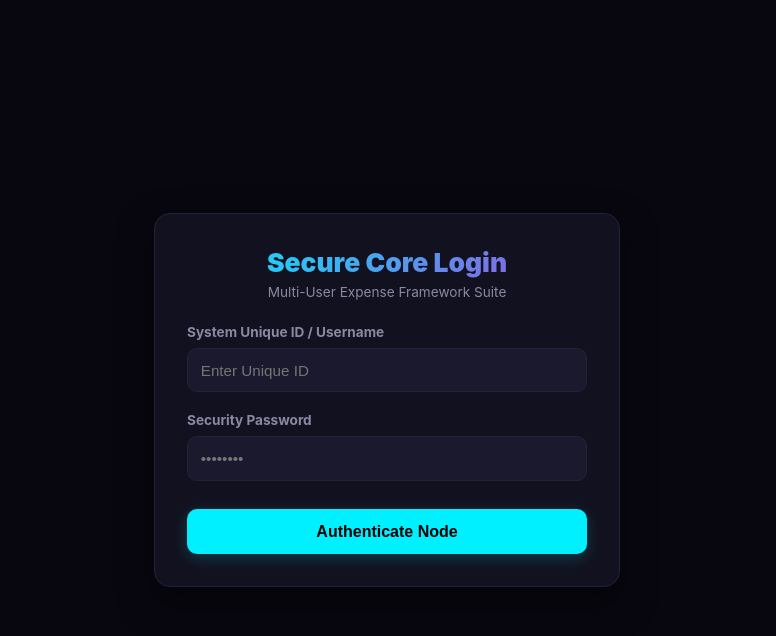
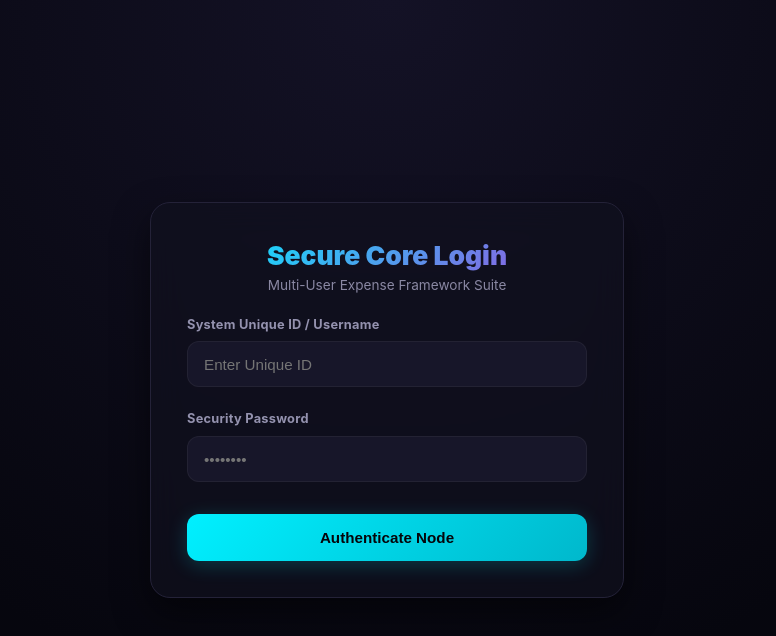
Before and after one commit to hariharan-n1217/daily-expense-analysis, a React (Vite) app: page / in a window 1280 px wide. Shown: the top 636 px of the page, without its empty margins (253-1029 px from the left). Built offline with nearby package versions, Linux system fonts and the light colour scheme.

Commit message:
design: implemented high-fidelity glassmorphism and animation suites

```diff
--- a/src/index.css
+++ b/src/index.css
@@ -1,19 +1,37 @@
-/* CYBERPUNK GLOBAL RESET SUITE */
+
 
 :root {
-  --bg-main: #080710;       /* Cyberpunk deep midnight */
-  --bg-card: #12111f;       /* Premium neon card containers */
-  --border-neon: #ff007f;   /* Hot pink structural neon lines */
-  --border-subtle: #242238; /* Tech container dividers */
+  --bg-main: #06060e;
+  --bg-card: rgba(18, 17, 31, 0.65);
+  --bg-input: rgba(27, 25, 46, 0.8);
+  --border-neon: rgba(0, 240, 255, 0.25);
+  --border-subtle: rgba(255, 255, 255, 0.05);
 
-  --brand: #00f0ff;         /* Electric Cyan / Cyber Blue */
-  --brand-hover: #00b8cc;
-  --emerald: #39ff14;       /* Neon Lime Green for Inflow/Credit */
-  --rose: #ff003c;          /* Cyber Crimson Red for Outflow/Debit */
+  --brand: #00f0ff;
+  --brand-glow: rgba(0, 240, 255, 0.35);
+  --purple-glow: rgba(157, 78, 221, 0.4);
+  --emerald: #39ff14;
+  --rose: #ff0055;
 
-  --text-primary: #ffffff;  /* Stark clean white text */
-  --text-secondary: #8a88a3;/* Muted holographic slate text */
-  --bg-input: #1b192e;      /* Deep terminal field inputs */
+  --text-primary: #ffffff;
+  --text-secondary: #9492af;
+}
+
+
+@keyframes fadeInUp {
+  from {
+    opacity: 0;
+    transform: translateY(15px);
+  }
+  to {
+    opacity: 1;
+    transform: translateY(0);
+  }
+}
+
+@keyframes pulseGlow {
+  0%, 100% { box-shadow: 0 0 15px rgba(0, 240, 255, 0.15); }
+  50% { box-shadow: 0 0 25px rgba(0, 240, 255, 0.3); }
 }
 
 html, body {
@@ -21,52 +39,52 @@ html, body {
   padding: 0;
   width: 100%;
   height: 100%;
-  background-color: var(--bg-main) !important; /* Force black theme */
+  background-color: var(--bg-main) !important;
   color: var(--text-primary) !important;
   font-family: 'Inter', system-ui, -apple-system, sans-serif;
   -webkit-font-smoothing: antialiased;
+  overflow-x: hidden;
 }
 
-#root {
+#root, .app-layout {
   min-height: 100vh;
   display: flex;
   flex-direction: column;
-  background-color: var(--bg-main);
+  background: radial-gradient(circle at 50% 0%, #141226 0%, var(--bg-main) 70%);
 }
 
-.app-layout {
-  display: flex;
-  flex-direction: column;
-  min-height: 100vh;
-  background-color: var(--bg-main);
-}
 
-/* RESPONSIVE NAVIGATION HEADER */
 .app-header {
   display: flex;
   flex-direction: row;
   justify-content: space-between;
   align-items: center;
   padding: 1.25rem 2rem;
-  background: var(--bg-card);
-  border-bottom: 2px solid var(--border-subtle);
-  box-shadow: 0 4px 30px rgba(0, 0, 0, 0.4);
+  background: rgba(10, 9, 20, 0.75);
+  backdrop-filter: blur(12px);
+  -webkit-backdrop-filter: blur(12px);
+  border-bottom: 1px solid var(--border-subtle);
+  box-shadow: 0 4px 30px rgba(0, 0, 0, 0.5);
+  position: sticky;
+  top: 0;
+  z-index: 100;
 }
 
 .header-title-block h1 {
   margin: 0;
-  font-size: 1.5rem;
+  font-size: 1.45rem;
   font-weight: 900;
   letter-spacing: -0.03em;
-  background: linear-gradient(135deg, var(--brand), #9d4edd);
+  background: linear-gradient(135deg, var(--brand) 30%, #9d4edd 100%);
   -webkit-background-clip: text;
   -webkit-text-fill-color: transparent;
 }
 
 .header-title-block p {
   margin: 4px 0 0;
-  font-size: 0.85rem;
+  font-size: 0.8rem;
   color: var(--text-secondary);
+  font-weight: 500;
 }
 
 .header-navigation {
@@ -75,114 +93,105 @@ html, body {
 }
 
 .nav-btn {
-  background-color: var(--bg-input);
+  background-color: rgba(255, 255, 255, 0.03);
   color: var(--text-secondary);
   border: 1px solid var(--border-subtle);
   padding: 0.6rem 1.2rem;
   border-radius: 8px;
   cursor: pointer;
   font-weight: 700;
-  font-size: 0.9rem;
-  transition: all 0.25s ease;
+  font-size: 0.85rem;
+  transition: all 0.3s cubic-bezier(0.25, 0.8, 0.25, 1);
 }
 
 .nav-btn.active {
-  background-color: transparent;
+  background: rgba(0, 240, 255, 0.06);
   color: var(--brand);
-  border: 2px solid var(--brand);
-  box-shadow: 0 0 15px rgba(0, 240, 255, 0.3);
+  border: 1px solid var(--brand);
+  box-shadow: 0 0 15px var(--brand-glow);
 }
 
 .nav-btn:hover {
   border-color: var(--brand);
   color: var(--text-primary);
+  background: rgba(255, 255, 255, 0.05);
 }
 
-/* SCREEN SYSTEM RESPONSIVE SPACING */
+
 .page-padding {
-  padding: 2rem;
+  padding: 2.5rem 2rem;
+  animation: fadeInUp 0.6s cubic-bezier(0.16, 1, 0.3, 1) both;
 }
 
 .stats-grid {
   display: grid;
   grid-template-columns: repeat(auto-fit, minmax(240px, 1fr));
-  gap: 1.5rem;
-  margin-bottom: 2rem;
+  gap: 1.75rem;
+  margin-bottom: 2.5rem;
+}
+
+
+.stat-card, .panel-card {
+  background: var(--bg-card);
+  backdrop-filter: blur(16px);
+  -webkit-backdrop-filter: blur(16px);
+  border: 1px solid var(--border-subtle);
+  border-top: 1px solid rgba(255, 255, 255, 0.1);
+  box-shadow: 0 8px 32px 0 rgba(0, 0, 0, 0.3);
+  transition: all 0.4s cubic-bezier(0.16, 1, 0.3, 1);
+}
+
+.panel-card {
+  padding: 2.25rem;
+  border-radius: 20px;
 }
 
 .stat-card {
-  background: var(--bg-card);
-  padding: 1.5rem;
+  padding: 1.5rem 1.75rem;
   border-radius: 16px;
-  border: 1px solid var(--border-subtle);
-  box-shadow: 0 10px 25px rgba(0, 0, 0, 0.3);
-  position: relative;
-  overflow: hidden;
 }
 
-.stat-card::before {
-  content: '';
-  position: absolute;
-  top: 0;
-  left: 0;
-  width: 100%;
-  height: 3px;
-  background: var(--border-subtle);
+.stat-card:hover, .panel-card:hover {
+  transform: translateY(-4px);
+  border-color: rgba(0, 240, 255, 0.2);
+  box-shadow: 0 12px 40px 0 rgba(0, 0, 0, 0.4);
 }
-
-.stat-card:nth-child(1)::before { background: var(--brand); }
-.stat-card:nth-child(2)::before { background: var(--emerald); }
-.stat-card:nth-child(3)::before { background: var(--rose); }
 
 .stat-label {
   color: var(--text-secondary);
-  font-size: 0.8rem;
-  font-weight: 800;
+  font-size: 0.75rem;
+  font-weight: 700;
   text-transform: uppercase;
-  letter-spacing: 0.08em;
+  letter-spacing: 0.09em;
 }
 
 .stat-value {
-  font-size: 2rem;
+  font-size: 2.1rem;
   font-weight: 900;
-  margin-top: 0.6rem;
+  margin-top: 0.5rem;
   letter-spacing: -0.02em;
 }
 
-.stat-value.positive {
-  color: var(--emerald);
-  text-shadow: 0 0 15px rgba(57, 255, 20, 0.25);
-}
-.stat-value.negative {
-  color: var(--rose);
-  text-shadow: 0 0 15px rgba(255, 0, 60, 0.25);
-}
+.stat-value.positive { color: var(--emerald); text-shadow: 0 0 15px rgba(57, 255, 20, 0.2); }
+.stat-value.negative { color: var(--rose); text-shadow: 0 0 15px rgba(255, 0, 85, 0.2); }
 
-/* CONTENT GRID ARCHITECTURE */
+
 .main-content-grid {
   display: grid;
-  grid-template-columns: 1fr 1fr;
-  gap: 2rem;
+  grid-template-columns: 1.1fr 0.9fr;
+  gap: 2.5rem;
   align-items: start;
 }
 
 .secondary-column-stack {
   display: flex;
   flex-direction: column;
-  gap: 2rem;
-}
-
-.panel-card {
-  background: var(--bg-card);
-  padding: 2rem;
-  border-radius: 16px;
-  border: 1px solid var(--border-subtle);
-  box-shadow: 0 10px 25px rgba(0, 0, 0, 0.2);
+  gap: 2.5rem;
 }
 
 .panel-title {
-  margin: 0 0 1.5rem;
-  font-size: 1.3rem;
+  margin: 0 0 1.75rem;
+  font-size: 1.25rem;
   color: var(--text-primary);
   font-weight: 800;
   letter-spacing: -0.01em;
@@ -192,127 +201,172 @@ html, body {
   display: flex;
   justify-content: space-between;
   align-items: center;
-  gap: 10px;
 }
 
-/* FORM ELEMENT INTERFACES */
-.form-stack {
-  display: flex;
-  flex-direction: column;
-  gap: 1.25rem;
-}
 
-.input-field {
-  display: flex;
-  flex-direction: column;
-  gap: 0.5rem;
-}
-
-.input-field label {
-  font-size: 0.85rem;
-  font-weight: 700;
-  color: var(--text-secondary);
-}
+.form-stack { display: flex; flex-direction: column; gap: 1.5rem; }
+.input-field { display: flex; flex-direction: column; gap: 0.6rem; }
+.input-field label { font-size: 0.8rem; font-weight: 700; color: var(--text-secondary); letter-spacing: 0.02em; }
 
 .input-field input, .input-field select, .inline-add-form input {
-  padding: 0.8rem;
+  padding: 0.85rem 1rem;
   border: 1px solid var(--border-subtle);
-  border-radius: 10px;
+  border-radius: 12px;
   font-size: 0.95rem;
   background: var(--bg-input);
   color: var(--text-primary);
-  transition: all 0.2s ease;
+  transition: all 0.3s cubic-bezier(0.25, 0.8, 0.25, 1);
 }
 
 .input-field input:focus, .input-field select:focus, .inline-add-form input:focus {
   border-color: var(--brand);
-  box-shadow: 0 0 12px rgba(0, 240, 255, 0.25);
+  background: rgba(27, 25, 46, 0.9);
+  box-shadow: 0 0 15px rgba(0, 240, 255, 0.15);
   outline: none;
 }
 
 .btn-primary {
-  padding: 0.85rem;
-  background: var(--brand);
-  color: #000000;
+  padding: 0.95rem;
+  background: linear-gradient(135deg, var(--brand), #00b8cc);
+  color: #05050a;
   border: none;
-  border-radius: 10px;
-  font-size: 1rem;
+  border-radius: 12px;
+  font-size: 0.95rem;
   font-weight: 800;
   cursor: pointer;
-  box-shadow: 0 4px 15px rgba(0, 240, 255, 0.2);
-  width: 100%;
+  box-shadow: 0 4px 20px rgba(0, 240, 255, 0.2);
+  transition: all 0.3s cubic-bezier(0.25, 0.8, 0.25, 1);
 }
 
 .btn-primary:hover {
-  background-color: var(--brand-hover);
-  box-shadow: 0 4px 20px rgba(0, 240, 255, 0.4);
+  transform: translateY(-2px);
+  box-shadow: 0 6px 25px rgba(0, 240, 255, 0.4);
+  filter: brightness(1.1);
 }
+
 .btn-primary.split-btn-color {
-  background-color: var(--emerald);
-  box-shadow: 0 4px 15px rgba(57, 255, 20, 0.2);
+  background: linear-gradient(135deg, var(--emerald), #2cd40e);
+  box-shadow: 0 4px 20px rgba(57, 255, 20, 0.15);
 }
+
 .btn-primary.split-btn-color:hover {
-  background-color: #2cd40e;
-  box-shadow: 0 4px 20px rgba(57, 255, 20, 0.4);
+  box-shadow: 0 6px 25px rgba(57, 255, 20, 0.35);
 }
-.btn-primary:disabled { background: #1e1b30; color: #4e4a6b; cursor: not-allowed; box-shadow: none; }
 
-/* METRICS & PROGRESS TRACKS */
-.metric-row { margin-bottom: 1.25rem; }
-.metric-labels { display: flex; justify-content: space-between; margin-bottom: 0.5rem; font-size: 0.85rem; }
-.metric-cat-name { font-weight: 700; color: var(--text-primary); }
-.progress-track { height: 10px; background: var(--bg-input); border-radius: 999px; overflow: hidden; border: 1px solid var(--border-subtle); }
-.progress-fill { height: 100%; background: linear-gradient(to right, #9d4edd, var(--brand)); border-radius: 999px; box-shadow: 0 0 10px rgba(0, 240, 255, 0.4); }
+.btn-primary:disabled {
+  background: #1e1b30;
+  color: #4e4a6b;
+  cursor: not-allowed;
+  box-shadow: none;
+  transform: none;
+}
 
-/* TIMELINE AND LOG AUDITING SCROLLER */
-.audit-log-scroller { display: flex; flex-direction: column; gap: 1rem; max-height: 320px; overflow-y: auto; padding-right: 4px; }
-.audit-row-item { display: flex; justify-content: space-between; align-items: center; padding: 0.9rem 1.1rem; background: var(--bg-input); border-radius: 10px; border: 1px solid var(--border-subtle); }
+
+.metric-row { margin-bottom: 1.5rem; }
+.metric-labels { display: flex; justify-content: space-between; margin-bottom: 0.6rem; font-size: 0.85rem; }
+.metric-cat-name { font-weight: 700; color: #def; }
+
+.progress-track {
+  height: 10px;
+  background: rgba(255, 255, 255, 0.03);
+  border-radius: 999px;
+  overflow: hidden;
+  border: 1px solid var(--border-subtle);
+}
+
+.progress-fill {
+  height: 100%;
+  background: linear-gradient(to right, #9d4edd, var(--brand));
+  border-radius: 999px;
+  box-shadow: 0 0 12px rgba(0, 240, 255, 0.3);
+}
+
+
+.audit-log-scroller {
+  display: flex;
+  flex-direction: column;
+  gap: 1rem;
+  max-height: 330px;
+  overflow-y: auto;
+  padding-right: 6px;
+}
+
+.audit-row-item {
+  display: flex;
+  justify-content: space-between;
+  align-items: center;
+  padding: 0.95rem 1.25rem;
+  background: rgba(255, 255, 255, 0.02);
+  border-radius: 12px;
+  border: 1px solid var(--border-subtle);
+  transition: all 0.25s ease;
+}
+
+.audit-row-item:hover {
+  background: rgba(255, 255, 255, 0.04);
+  transform: translateX(2px);
+}
+
 .audit-row-item.income { border-left: 4px solid var(--emerald); }
 .audit-row-item.expense { border-left: 4px solid var(--rose); }
+
 .audit-info-group { display: flex; flex-direction: column; gap: 6px; min-width: 0; }
 .audit-item-text { font-weight: 700; color: var(--text-primary); font-size: 0.95rem; white-space: nowrap; overflow: hidden; text-overflow: ellipsis; }
-.category-badge { font-size: 0.7rem; background: #282545; padding: 3px 8px; border-radius: 5px; color: var(--text-secondary); font-weight: 800; text-transform: uppercase; }
-.audit-action-group { display: flex; align-items: center; gap: 12px; flex-shrink: 0; }
+.category-badge { font-size: 0.65rem; background: rgba(255, 255, 255, 0.06); padding: 3px 8px; border-radius: 6px; color: var(--text-secondary); font-weight: 800; text-transform: uppercase; letter-spacing: 0.04em; width: fit-content; }
+
+.audit-action-group { display: flex; align-items: center; gap: 14px; flex-shrink: 0; }
 .audit-amount { font-weight: 800; font-size: 0.95rem; }
 .audit-amount.income { color: var(--emerald); }
 .audit-amount.expense { color: var(--rose); }
 
-.btn-delete-item { background: none; border: none; color: #585575; font-size: 1.4rem; cursor: pointer; }
+.btn-delete-item { background: none; border: none; color: #4e4c6b; font-size: 1.4rem; cursor: pointer; transition: color 0.2s; }
 .btn-delete-item:hover { color: var(--rose); }
-.btn-reset { background-color: rgba(255, 0, 60, 0.1); color: var(--rose); border: 1px solid rgba(255, 0, 60, 0.3); padding: 0.4rem 0.8rem; border-radius: 6px; cursor: pointer; font-size: 0.8rem; font-weight: 700; }
+
+.btn-reset {
+  background-color: rgba(255, 0, 85, 0.08);
+  color: #ff3b7e;
+  border: 1px solid rgba(255, 0, 85, 0.2);
+  padding: 0.45rem 0.9rem;
+  border-radius: 8px;
+  cursor: pointer;
+  font-size: 0.75rem;
+  font-weight: 700;
+  transition: all 0.2s;
+}
 .btn-reset:hover { background-color: var(--rose); color: white; }
 
-/* BILL SPLITTER COMPONENT SPECIFICS */
 .btn-clear-link { background: none; color: var(--rose); border: none; cursor: pointer; font-size: 0.85rem; font-weight: 700; }
-.inline-add-form { display: flex; gap: 8px; margin-bottom: 1.25rem; }
+.inline-add-form { display: flex; gap: 10px; margin-bottom: 1.5rem; }
 .inline-add-form input { flex: 1; }
-.inline-add-form button { padding: 0.5rem 1rem; background: var(--brand); color: #000000; border: none; border-radius: 8px; font-weight: 800; cursor: pointer; }
-.input-group-label { font-size: 0.85rem; font-weight: 700; color: var(--text-secondary); display: block; margin-bottom: 0.5rem; }
-.badge-flex-wrap { display: flex; flex-wrap: wrap; gap: 8px; }
-.badge-primary, .badge-secondary { padding: 0.4rem 0.8rem; border-radius: 8px; font-size: 0.85rem; font-weight: 700; }
-.badge-primary { background: var(--brand); color: #000000; }
-.badge-secondary { background: #1b192e; color: #b3b0ff; border: 1px solid var(--border-subtle); display: inline-flex; align-items: center; gap: 6px; }
+.inline-add-form button { padding: 0.5rem 1.25rem; background: var(--brand); color: #000; border: none; border-radius: 10px; font-weight: 800; cursor: pointer; }
+
+.input-group-label { font-size: 0.8rem; font-weight: 700; color: var(--text-secondary); display: block; margin-bottom: 0.6rem; }
+.badge-flex-wrap { display: flex; flex-wrap: wrap; gap: 10px; }
+.badge-primary, .badge-secondary { padding: 0.45rem 0.9rem; border-radius: 8px; font-size: 0.85rem; font-weight: 700; }
+.badge-primary { background: var(--brand); color: #000; box-shadow: 0 0 10px var(--brand-glow); }
+.badge-secondary { background: rgba(255, 255, 255, 0.03); color: #b3b0ff; border: 1px solid var(--border-subtle); display: inline-flex; align-items: center; gap: 6px; }
 .badge-secondary button { background: none; border: none; color: var(--rose); cursor: pointer; font-weight: bold; }
-.info-alert-box { padding: 1rem; background: var(--bg-input); border-radius: 12px; border: 1px solid var(--border-subtle); border-left: 4px solid var(--emerald); font-size: 0.9rem; }
+
+.info-alert-box { padding: 1.1rem; background: rgba(57, 255, 20, 0.03); border-radius: 12px; border: 1px solid rgba(57, 255, 20, 0.15); border-left: 4px solid var(--emerald); font-size: 0.9rem; }
 .fallback-text { color: var(--text-secondary); margin: 0; font-size: 0.9rem; }
 
-/* Custom scrollbar styling for ledger list logs */
 ::-webkit-scrollbar { width: 6px; }
-::-webkit-scrollbar-track { background: var(--bg-main); }
-::-webkit-scrollbar-thumb { background: var(--border-subtle); border-radius: 4px; }
+::-webkit-scrollbar-track { background: transparent; }
+::-webkit-scrollbar-thumb { background: rgba(255, 255, 255, 0.1); border-radius: 4px; }
+::-webkit-scrollbar-thumb:hover { background: rgba(0, 240, 255, 0.3); }
 
-/* ==========================================================================
-   MOBILE MEDIA BREAKPOINTS
-   ========================================================================== */
+
+@media (max-width: 912px) {
+  .main-content-grid { grid-template-columns: 1fr; gap: 2rem; }
+}
+
 @media (max-width: 768px) {
-  .app-header { flex-direction: column; align-items: flex-start; gap: 1rem; padding: 1rem; }
-  .header-navigation { width: 100%; }
-  .nav-btn { flex: 1; text-align: center; padding: 0.5rem; font-size: 0.85rem; }
-  .page-padding { padding: 1rem; }
+  .app-header { flex-direction: column; align-items: flex-start; gap: 1.25rem; padding: 1.25rem 1rem; }
+  .header-navigation { width: 100%; gap: 8px; }
+  .nav-btn { flex: 1; text-align: center; padding: 0.55rem; font-size: 0.8rem; }
+  .page-padding { padding: 1.5rem 1rem; }
   .stats-grid { grid-template-columns: 1fr; gap: 1rem; }
   .stat-card { padding: 1.25rem; }
-  .stat-value { font-size: 1.6rem; }
-  .main-content-grid { grid-template-columns: 1fr; gap: 1.5rem; }
-  .panel-card { padding: 1.25rem; }
-  .audit-row-item { padding: 0.75rem; }
+  .stat-value { font-size: 1.75rem; }
+  .panel-card { padding: 1.5rem 1.25rem; }
 }
```
